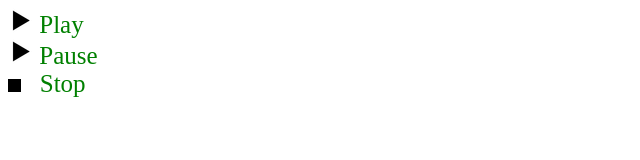
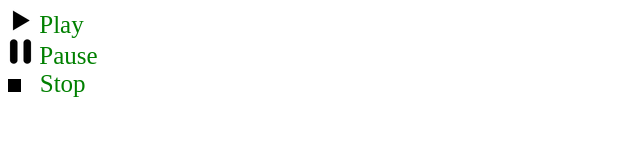
Before and after one commit to ganeshsawhney/NIC-TextToSpeech-TextHighlight, a plain HTML site: page index.html in a window 1280 px wide. Shown: the full height of the page, 0-640 px from the left. Drawn offline with Linux system fonts and the light colour scheme.

Commit message:
Icons change

```diff
--- a/index.html
+++ b/index.html
@@ -17,7 +17,7 @@
 
 <div>
   <input type="radio" name="my-radio" id="radio-option-3"/>
-  <label for="radio-option-3"> <img src="icons/play.png"> Pause </label>
+  <label for="radio-option-3"> <img src="icons/pause.png"> Pause </label>
 </div>
 
 <div>
```
Also changed, not shown: icons/pause.png (added).
